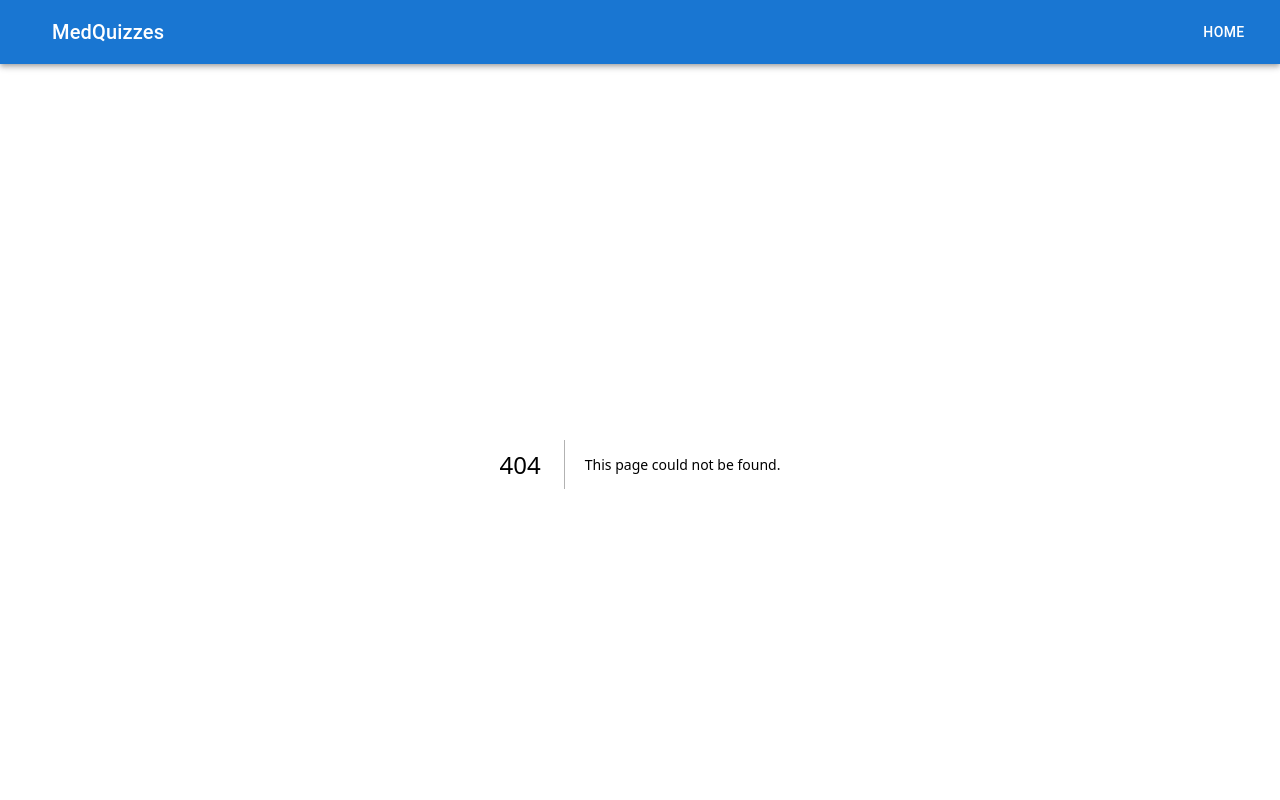
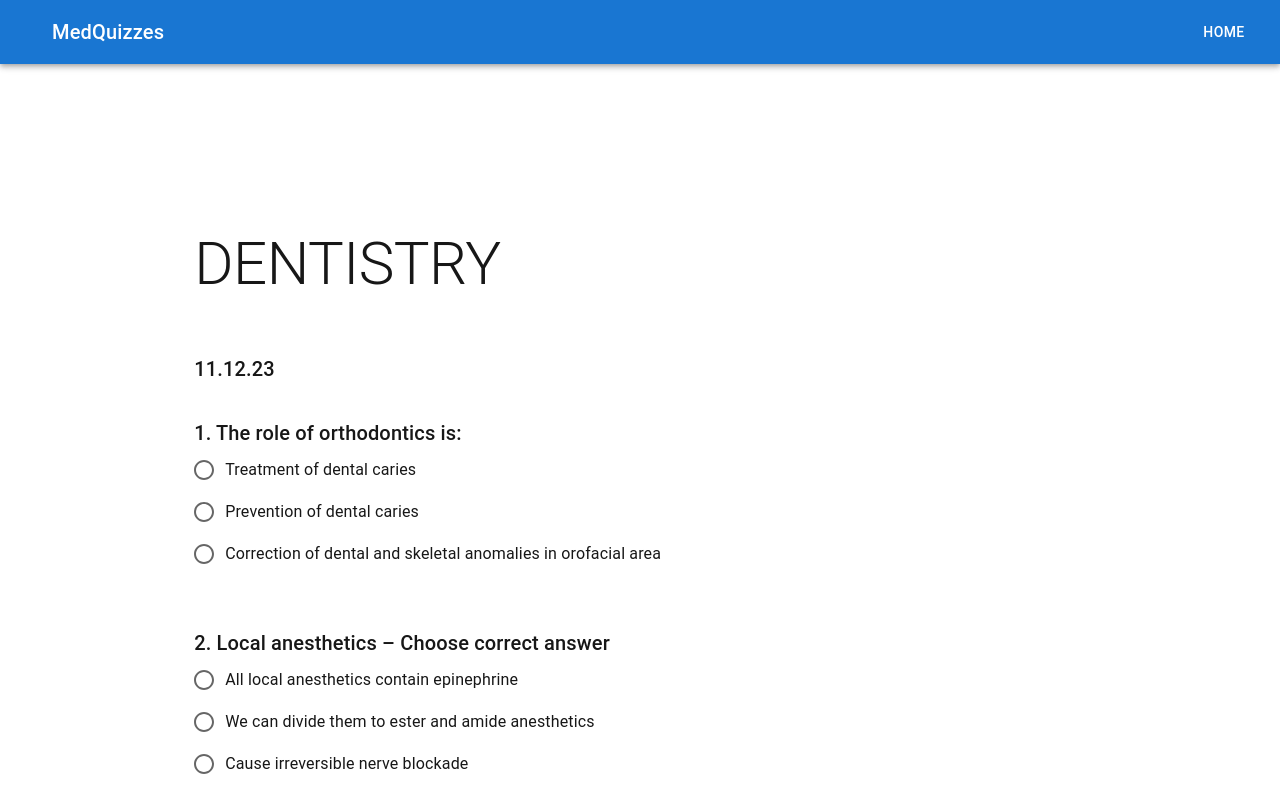
Before and after one commit to AnelHadzic/questions, a Next.js app: page /dentistry1 in a window 1280 px wide. Before the commit this address had no page. Shown: the top 800 px of the page. Built offline with nearby package versions, Linux system fonts and the light colour scheme.

Commit message:
Added new quiz

```diff
--- /dev/null
+++ b/app/dentistry1/page.tsx
@@ -0,0 +1,79 @@
+"use client";
+import {
+  Typography,
+  FormControl,
+  FormControlLabel,
+  RadioGroup,
+  Radio,
+  Button,
+} from "@mui/material";
+import React, { useState } from "react";
+import { dentistry1 } from "../list/dentistry";
+
+interface Question {
+  question: string;
+  options: { [key: string]: string };
+  correct_answer: string;
+}
+
+export default function Page() {
+  const [answers, setAnswers] = useState<Record<number, string>>({});
+  const [checked, setChecked] = useState(false);
+
+  const handleAnswerChange = (questionIndex: number, value: string) => {
+    setAnswers((prevAnswers) => ({
+      ...prevAnswers,
+      [questionIndex]: value,
+    }));
+  };
+
+  const handleCheckAnswers = () => {
+    setChecked(true);
+  };
+
+  return (
+    <div className="grid grid-rows-[20px_1fr_20px] items-center justify-items-center min-h-screen p-8 pb-20 gap-16 sm:p-20 font-[family-name:var(--font-geist-sans)]">
+      <main className="flex flex-col gap-8 row-start-2 items-center sm:items-start">
+        <Typography variant="h2" gutterBottom>
+          DENTISTRY
+        </Typography>
+        <Typography variant="h6">11.12.23</Typography>
+        {dentistry1.map((questionItem: Question, index: number) => (
+          <FormControl
+            component="fieldset"
+            key={index}
+            style={{ marginBottom: "20px" }}
+          >
+            <Typography variant="h6">{`${index + 1}. ${
+              questionItem.question
+            }`}</Typography>
+            <RadioGroup
+              name={`question_${index}`}
+              value={answers[index] || ""}
+              onChange={(e) => handleAnswerChange(index, e.target.value)}
+            >
+              {Object.keys(questionItem.options).map((optionKey) => (
+                <FormControlLabel
+                  key={optionKey}
+                  value={optionKey}
+                  control={<Radio />}
+                  label={questionItem.options[optionKey]}
+                  style={{
+                    color:
+                      checked && optionKey === questionItem.correct_answer
+                        ? "green"
+                        : "inherit",
+                  }}
+                />
+              ))}
+            </RadioGroup>
+          </FormControl>
+        ))}
+
+        <Button variant="contained" onClick={handleCheckAnswers}>
+          Finished
+        </Button>
+      </main>
+    </div>
+  );
+}
--- a/app/dentistry/page.tsx
+++ b/app/dentistry2/page.tsx
@@ -8,7 +8,7 @@ import {
   Button,
 } from "@mui/material";
 import React, { useState } from "react";
-import { questions } from "../list/dentistry";
+import { dentistry2 } from "../list/dentistry2";
 
 interface Question {
   question: string;
@@ -37,8 +37,8 @@ export default function Page() {
         <Typography variant="h2" gutterBottom>
           DENTISTRY
         </Typography>
-        <Typography variant="h6">11.12.23</Typography>
-        {questions.map((questionItem: Question, index: number) => (
+        <Typography variant="h6">13.12.21</Typography>
+        {dentistry2.map((questionItem: Question, index: number) => (
           <FormControl
             component="fieldset"
             key={index}
--- a/app/list/dentistry.tsx
+++ b/app/list/dentistry.tsx
@@ -1,4 +1,4 @@
-export const questions = [
+export const dentistry1 = [
   {
     question: "The role of orthodontics is:",
     options: {
--- /dev/null
+++ b/app/list/dentistry2.tsx
@@ -0,0 +1,92 @@
+export const dentistry2 = [
+  {
+    question: "Dental enamel is:",
+    options: {
+      a: "Sensitive to weather changes",
+      b: "Consists predominantly of water",
+      c: "The hardest tissue in the human body",
+    },
+    correct_answer: "c",
+  },
+  {
+    question: "Which microorganism is responsible for dental caries?",
+    options: {
+      a: "Streptococcus mutans",
+      b: "Aggregatibacter actinomycetemcomitans",
+      c: "Escherichia colli",
+    },
+    correct_answer: "a",
+  },
+  {
+    question: "Dental prosthetics is dealing with:",
+    options: {
+      a: "Treatment of periodontal diseases",
+      b: "Restoration of missing teeth and dental arches",
+      c: "Treatment of disorders of dental pulp",
+    },
+    correct_answer: "b",
+  },
+  {
+    question: "Temporary (decidual) dentition consists of:",
+    options: {
+      a: "Incisors + 1 canine + 2 molars",
+      b: "Incisors + 1 canine + 1 premolar + 1 molar",
+      c: "Incisors + 1 canine + 2 premolars + 3 molars",
+    },
+    correct_answer: "a",
+  },
+  {
+    question: "Predisposing factor of periodontal diseases is:",
+    options: {
+      a: "Drinking of water with low pH",
+      b: "Eating of vegetarian food",
+      c: "Poor oral hygiene",
+    },
+    correct_answer: "c",
+  },
+  {
+    question: "Average number of movements in temporomandibular joint is:",
+    options: {
+      a: "20-30 times a day",
+      b: "2-3 million times a day",
+      c: "2,000-3,000 times a day",
+    },
+    correct_answer: "c",
+  },
+  {
+    question: "How many dentitions are described in humans?",
+    options: {
+      a: "One in males and two in females",
+      b: "Three – in early age, in middle age, and in senium",
+      c: "Two - temporary and permanent",
+    },
+    correct_answer: "c",
+  },
+  {
+    question: "Treatment of oral cancer is:",
+    options: {
+      a: "Based on combination of surgical treatment, radiotherapy, and chemotherapy",
+      b: "Based on bone marrow transplantation",
+      c: "Possible only in advanced stages, early stages of the disease are not treated",
+    },
+    correct_answer: "a",
+  },
+  {
+    question: "Most common site of facial fracture is:",
+    options: {
+      a: "Upper third",
+      b: "Middle third",
+      c: "Lower third",
+    },
+    correct_answer: "b",
+  },
+  {
+    question: "Most frequent type of malignant tumor in the oral cavity is:",
+    options: {
+      a: "Squamous cell cancer",
+      b: "Osteosarcoma",
+      c: "Pleomorphic adenoma",
+    },
+    correct_answer: "a",
+  },
+];
--- a/app/page.tsx
+++ b/app/page.tsx
@@ -7,7 +7,8 @@ export default function Home() {
         <Typography variant="h3" gutterBottom>
           Choose a quiz
         </Typography>
-        <Button href="/dentistry">Dentistry</Button>
+        <Button href="/dentistry1">Dentistry - 11.12.23 </Button>
+        <Button href="/dentistry2">Dentistry - 13.12.21 </Button>
       </main>
     </div>
   );
```
